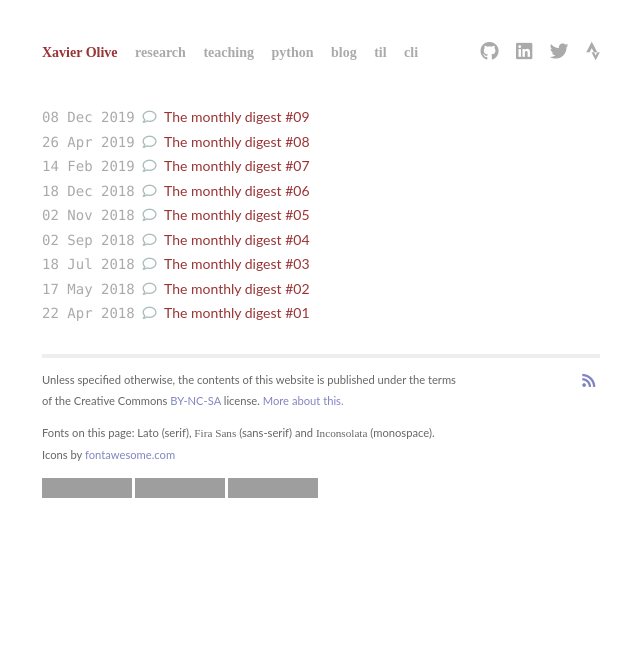
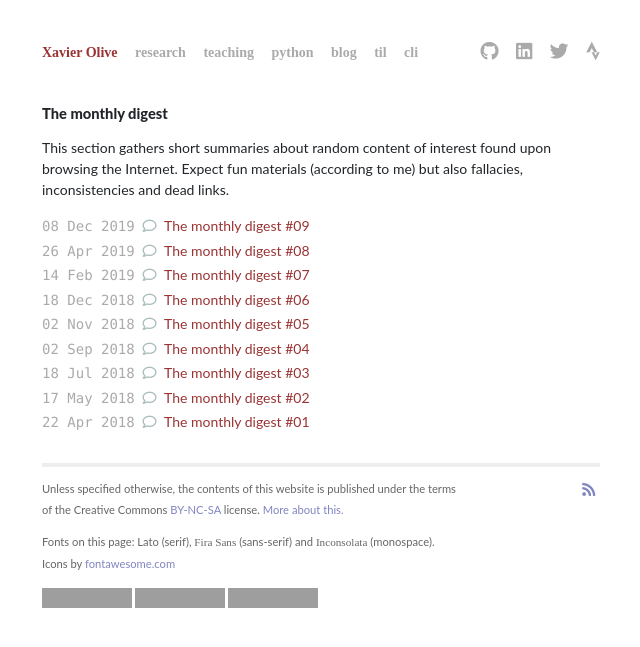
Before and after one commit to xoolive/xoolive.github.io, a Jekyll site: the page built from _pages/digest.md, in a window 1280 px wide, cut to the strip 0-942 px from the top of the page. Shown: the top 647 px of the strip, without its empty margins (319-959 px from the left). Built offline with Jekyll 4.4.1, drawn with Linux system fonts in a browser that asks for light colours; nearby versions of some CDN libraries; some web fonts are replaced; a script that is not in the unit is left out; grey boxes are pictures that could not be loaded.

Commit message:
minor changes

```diff
--- a/_pages/digest.md
+++ b/_pages/digest.md
@@ -5,6 +5,9 @@ permalink: /digest/
 ---
 
 <div id="home">
+  <h1>The monthly digest</h1>
+
+  <p>This section gathers short summaries about random content of interest found upon browsing the Internet. Expect fun materials (according to me) but also fallacies, inconsistencies and dead links.</p>
 
   <ul class="posts">
   {% for post in site.posts %}
```
Also changed, not shown: _posts/2021-10-30-bindkey.md (+1 -0 lines).
